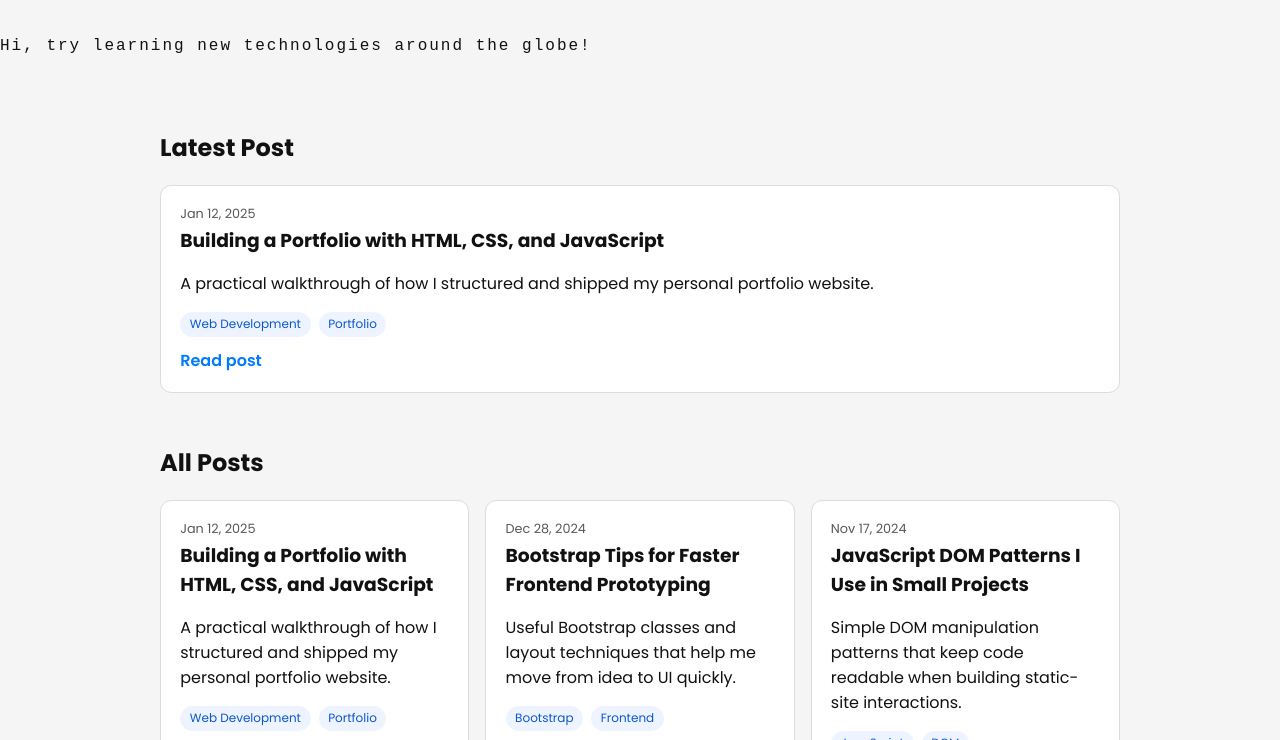
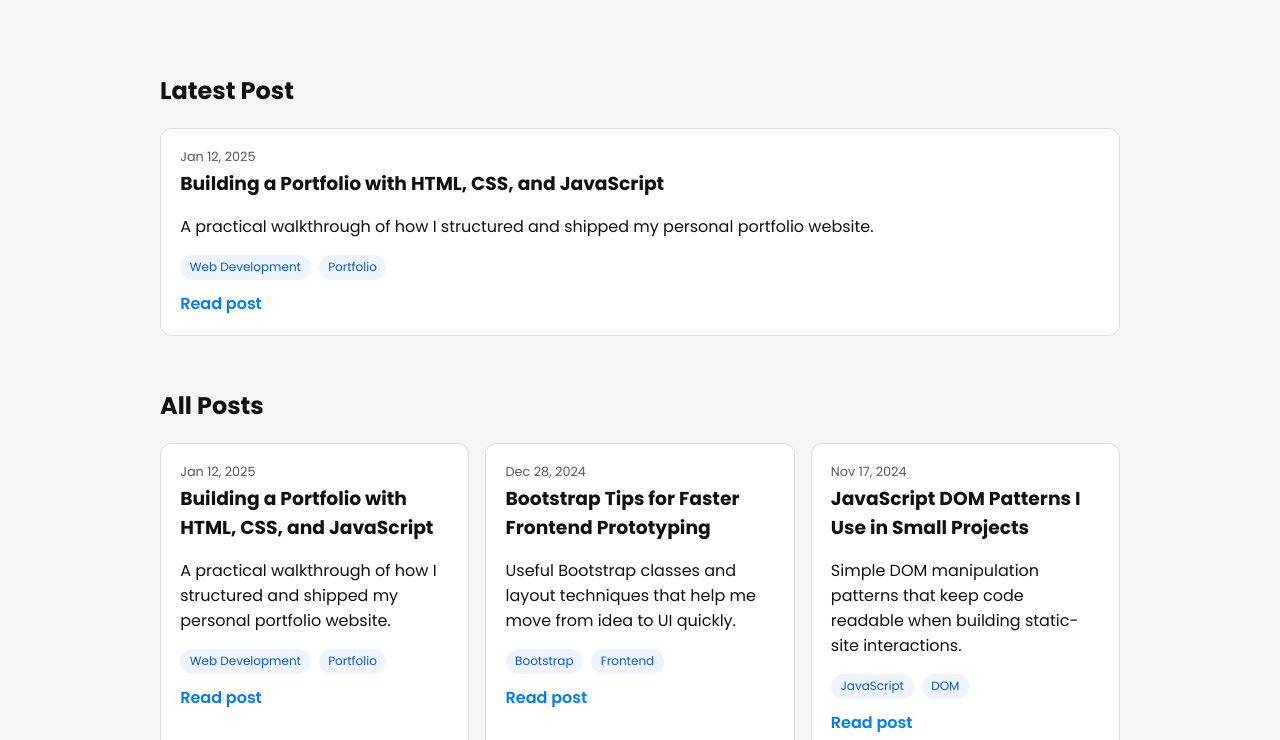
Before and after one commit to apraveen1412/praveen_portfolio, a plain HTML site: page blog.html in a window 1280 px wide. Shown: the part 60-800 px from the top of the page. Drawn offline with Linux system fonts and the light colour scheme.

Commit message:
Remove blog intro tagline text

```diff
--- a/blog.html
+++ b/blog.html
@@ -24,12 +24,6 @@
             <span id="github"><a href="https://github.com/apraveen1412"><i class="fa-brands fa-github"></i></a></span>
         </div>
     </div>
-    <div class="B-page-intro">
-        <p class="BP-intro-text">
-            Hi, try learning new technologies around the globe!
-        </p>
-    </div>
-
     <main class="blog-main-content">
         <section id="featured-post" class="featured-post-section"></section>
         <section class="blog-list-section">
@@ -48,6 +42,7 @@
     </div>
 
     <script src="./script.js"></script>
+    <script src="./safe-render.js"></script>
     <script src="./blog.js"></script>
 </body>
 </html>
--- a/blog.js
+++ b/blog.js
@@ -50,10 +50,32 @@ function formatPostDate(dateValue) {
   });
 }
 
-function createTagBadges(tags) {
-  return tags
-    .map((tag) => `<span class="tag-badge">${tag}</span>`)
-    .join('');
+function createTagBadgeElements(tags) {
+  return tags.map((tag) => SafeRender.createElement('span', { className: 'tag-badge', text: tag }));
+}
+
+function createPostArticle(post, className, options = {}) {
+  const { includeTags = true } = options;
+  const article = SafeRender.createElement('article', { className });
+  const dateElement = SafeRender.createElement('p', { className: 'post-date', text: formatPostDate(post.date) });
+  const titleElement = SafeRender.createElement('h3', { text: post.title });
+  const summaryElement = SafeRender.createElement('p', { text: post.summary });
+  const linkElement = SafeRender.createElement('a', {
+    className: 'read-post-link',
+    text: 'Read post',
+    attributes: { href: SafeRender.sanitizeUrl(post.url) }
+  });
+
+  SafeRender.appendChildren(article, [dateElement, titleElement, summaryElement]);
+
+  if (includeTags && post.tags) {
+    const tagGroup = SafeRender.createElement('div', { className: 'tag-group' });
+    SafeRender.appendChildren(tagGroup, createTagBadgeElements(post.tags));
+    article.appendChild(tagGroup);
+  }
+
+  article.appendChild(linkElement);
+  return article;
 }
 
 function renderFeaturedPost(post) {
@@ -63,16 +85,10 @@ function renderFeaturedPost(post) {
     return;
   }
 
-  featuredContainer.innerHTML = `
-    <h2>Latest Post</h2>
-    <article class="featured-post-card">
-      <p class="post-date">${formatPostDate(post.date)}</p>
-      <h3>${post.title}</h3>
-      <p>${post.summary}</p>
-      <div class="tag-group">${createTagBadges(post.tags)}</div>
-      <a href="${post.url}" class="read-post-link">Read post</a>
-    </article>
-  `;
+  SafeRender.clearChildren(featuredContainer);
+  const sectionHeading = SafeRender.createElement('h2', { text: 'Latest Post' });
+  const article = createPostArticle(post, 'featured-post-card');
+  SafeRender.appendChildren(featuredContainer, [sectionHeading, article]);
 }
 
 function renderBlogList(posts) {
@@ -82,19 +98,10 @@ function renderBlogList(posts) {
     return;
   }
 
-  listContainer.innerHTML = posts
-    .map(
-      (post) => `
-        <article class="blog-post-card">
-          <p class="post-date">${formatPostDate(post.date)}</p>
-          <h3>${post.title}</h3>
-          <p>${post.summary}</p>
-          <div class="tag-group">${createTagBadges(post.tags)}</div>
-          <a href="${post.url}" class="read-post-link">Read post</a>
-        </article>
-      `
-    )
-    .join('');
+  SafeRender.clearChildren(listContainer);
+  posts.forEach((post) => {
+    listContainer.appendChild(createPostArticle(post, 'blog-post-card'));
+  });
 }
 
 function renderRecentPosts(posts, count = 4) {
@@ -104,19 +111,10 @@ function renderRecentPosts(posts, count = 4) {
     return;
   }
 
-  recentContainer.innerHTML = posts
-    .slice(0, count)
-    .map(
-      (post) => `
-        <article class="RB-item">
-          <p class="post-date">${formatPostDate(post.date)}</p>
-          <h3>${post.title}</h3>
-          <p>${post.summary}</p>
-          <a href="${post.url}" class="read-post-link">Read post</a>
-        </article>
-      `
-    )
-    .join('');
+  SafeRender.clearChildren(recentContainer);
+  posts.slice(0, count).forEach((post) => {
+    recentContainer.appendChild(createPostArticle(post, 'RB-item', { includeTags: false }));
+  });
 }
 
 document.addEventListener('DOMContentLoaded', () => {
--- /dev/null
+++ b/safe-render.js
@@ -0,0 +1,53 @@
+(function initSafeRender(globalScope) {
+  function clearChildren(element) {
+    if (!element) return;
+    while (element.firstChild) {
+      element.removeChild(element.firstChild);
+    }
+  }
+
+  function createElement(tagName, options = {}) {
+    const element = document.createElement(tagName);
+
+    if (options.className) {
+      element.className = options.className;
+    }
+
+    if (options.text !== undefined) {
+      element.textContent = String(options.text);
+    }
+
+    if (options.attributes) {
+      Object.entries(options.attributes).forEach(([name, value]) => {
+        if (value !== undefined && value !== null) {
+          element.setAttribute(name, String(value));
+        }
+      });
+    }
+
+    return element;
+  }
+
+  function appendChildren(parent, children) {
+    children.filter(Boolean).forEach((child) => parent.appendChild(child));
+  }
+
+  function sanitizeUrl(urlValue, fallback = '#') {
+    if (!urlValue) return fallback;
+
+    try {
+      const parsed = new URL(urlValue, globalScope.location.origin);
+      const allowedProtocols = ['http:', 'https:', 'mailto:', 'tel:'];
+      return allowedProtocols.includes(parsed.protocol) ? parsed.href : fallback;
+    } catch (_error) {
+      return fallback;
+    }
+  }
+
+  globalScope.SafeRender = {
+    appendChildren,
+    clearChildren,
+    createElement,
+    sanitizeUrl
+  };
+})(window);
```
Also changed, not shown: INNERHTML_REVIEW.md (added, +23 -0 lines), index.html (+1 -0 lines), projects.html (+1 -0 lines), projects.js (+49 -20 lines).
